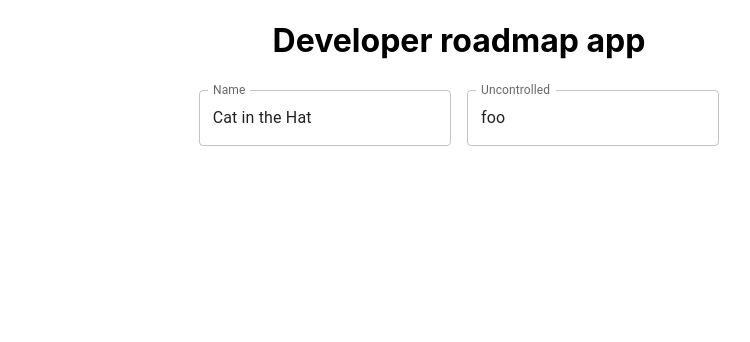
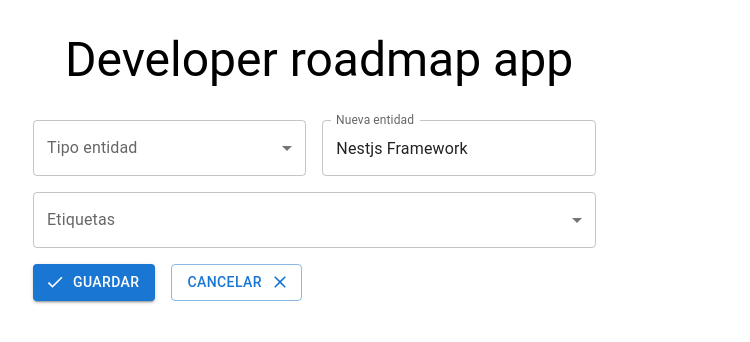
Before and after one commit to bnjmnsepulveda/developer-factory-frontend, a React (Create React App) app: page / in a window 1280 px wide. Shown: the top 342 px of the page, without its empty margins (181-931 px from the left). Built offline with nearby package versions, Linux system fonts and the light colour scheme.

Commit message:
New entity node from ui created

```diff
--- a/src/App.tsx
+++ b/src/App.tsx
@@ -1,13 +1,17 @@
 import React from 'react';
 import logo from './logo.svg';
 import './App.css';
-import EntityForm from './infraestructure/presentation/maintainer/EntityForm';
+import EntityForm from './infraestructure/presentation/pages/maintainer/components/EntityForm';
+import { Container } from '@mui/material';
+import { Title } from './infraestructure/presentation/shared/components/Title';
 
 function App() {
   return (
-    <div className="App">
-      <h1>Developer roadmap app</h1>
+    <div>
+      <Container maxWidth="md">
+      <Title title="Developer roadmap app" ></Title>
       <EntityForm />
+      </Container>
     </div>
   );
 }
--- a/src/infraestructure/presentation/maintainer/EntityForm.tsx
+++ /dev/null
@@ -1,33 +0,0 @@
-import React from 'react';
-import Box from '@mui/material/Box';
-import TextField from '@mui/material/TextField';
-
-export default function StateTextFields() {
-  const [name, setName] = React.useState('Cat in the Hat');
-  const handleChange = (event: React.ChangeEvent<HTMLInputElement>) => {
-    setName(event.target.value);
-  };
-
-  return (
-    <Box
-      component="form"
-      sx={{
-        '& > :not(style)': { m: 1, width: '25ch' },
-      }}
-      noValidate
-      autoComplete="off"
-    >
-      <TextField
-        id="outlined-name"
-        label="Name"
-        value={name}
-        onChange={handleChange}
-      />
-      <TextField
-        id="outlined-uncontrolled"
-        label="Uncontrolled"
-        defaultValue="foo"
-      />
-    </Box>
-  );
-}
--- /dev/null
+++ b/src/infraestructure/presentation/pages/maintainer/components/AcceptCancelButtons.tsx
@@ -0,0 +1,18 @@
+import * as React from 'react';
+import Button from '@mui/material/Button';
+import DoneIcon from '@mui/icons-material/Done';
+import Stack from '@mui/material/Stack';
+import CloseIcon from '@mui/icons-material/Close';
+
+export default function AcceptCancelButtons() {
+  return (
+    <Stack direction="row" spacing={2}>
+      <Button variant="contained" startIcon={<DoneIcon />}>
+        Guardar
+      </Button>
+      <Button variant="outlined" endIcon={<CloseIcon />}>
+        Cancelar
+      </Button>
+    </Stack>
+  );
+}
--- /dev/null
+++ b/src/infraestructure/presentation/pages/maintainer/components/EntityForm.tsx
@@ -0,0 +1,35 @@
+import React from 'react';
+import Box from '@mui/material/Box';
+import TextField from '@mui/material/TextField';
+import SelectNodeInput from './SelectNodeInput';
+import NewEntityInput from './NewEntityInput';
+import SelectLabelInput from './SelectLabelInput';
+import AcceptCancelButtons from './AcceptCancelButtons';
+import { Container, Grid } from '@mui/material';
+
+export default function StateTextFields() {
+  const [name, setName] = React.useState('Cat in the Hat');
+  const handleChange = (event: React.ChangeEvent<HTMLInputElement>) => {
+    setName(event.target.value);
+  };
+
+  return (
+    <Box sx={{ flexGrow: 1 }}>
+      <Grid container spacing={2}>
+        <Grid item xs={4}>
+          <SelectNodeInput />
+        </Grid>
+        <Grid item xs={4}>
+          <NewEntityInput/>
+        </Grid>
+        <Grid item xs={8}>
+          <SelectLabelInput/>
+        </Grid>
+        <Grid item xs={8}>
+          <AcceptCancelButtons/>
+        </Grid>
+      </Grid>
+    </Box>
+  )
+
+}
--- /dev/null
+++ b/src/infraestructure/presentation/pages/maintainer/components/NewEntityInput.tsx
@@ -0,0 +1,22 @@
+import React from 'react';
+import TextField from '@mui/material/TextField';
+import { FormControl } from '@mui/material';
+
+export default function NewEntityInput() {
+  const [name, setName] = React.useState('Nestjs Framework');
+  const handleChange = (event: React.ChangeEvent<HTMLInputElement>) => {
+    setName(event.target.value);
+  };
+
+  return (
+    <FormControl fullWidth>
+        <TextField
+          id="outlined-name"
+          label="Nueva entidad"
+          value={name}
+          placeholder="Ingrese el nombre de la entidad"
+          onChange={handleChange}
+        />
+      </FormControl>
+  );
+}
--- /dev/null
+++ b/src/infraestructure/presentation/pages/maintainer/components/SelectLabelInput.tsx
@@ -0,0 +1,95 @@
+import * as React from 'react';
+import { Theme, useTheme } from '@mui/material/styles';
+import Box from '@mui/material/Box';
+import OutlinedInput from '@mui/material/OutlinedInput';
+import InputLabel from '@mui/material/InputLabel';
+import MenuItem from '@mui/material/MenuItem';
+import FormControl from '@mui/material/FormControl';
+import Select, { SelectChangeEvent } from '@mui/material/Select';
+import Chip from '@mui/material/Chip';
+
+const ITEM_HEIGHT = 48;
+const ITEM_PADDING_TOP = 8;
+const MenuProps = {
+  PaperProps: {
+    style: {
+      maxHeight: ITEM_HEIGHT * 4.5 + ITEM_PADDING_TOP,
+      width: 250,
+    },
+  },
+};
+
+const names = [
+    'Roadmap',
+    'Language',
+    'Backend',
+    'Frontend',
+    'Learnning',
+    'Resource',
+    'Video',
+    'Text',
+    'Webpage',
+    'Devops',
+    'Cyberesecurity',
+    'Framework',
+    'Library'
+
+];
+
+function getStyles(name: string, personName: readonly string[], theme: Theme) {
+  return {
+    fontWeight:
+      personName.indexOf(name) === -1
+        ? theme.typography.fontWeightRegular
+        : theme.typography.fontWeightMedium,
+  };
+}
+
+export default function SelectLabelInput() {
+  const theme = useTheme();
+  const [personName, setPersonName] = React.useState<string[]>([]);
+
+  const handleChange = (event: SelectChangeEvent<typeof personName>) => {
+    const {
+      target: { value },
+    } = event;
+    setPersonName(
+      // On autofill we get a stringified value.
+      typeof value === 'string' ? value.split(',') : value,
+    );
+  };
+
+  return (
+    <div>
+      <FormControl fullWidth>
+        <InputLabel id="demo-multiple-chip-label">Etiquetas</InputLabel>
+        <Select
+          labelId="demo-multiple-chip-label"
+          id="demo-multiple-chip"
+          multiple
+          value={personName}
+          onChange={handleChange}
+          input={<OutlinedInput id="select-multiple-chip" label="Chip" />}
+          renderValue={(selected) => (
+            <Box sx={{ display: 'flex', flexWrap: 'wrap', gap: 0.5 }}>
+              {selected.map((value) => (
+                <Chip key={value} label={value} />
+              ))}
+            </Box>
+          )}
+          MenuProps={MenuProps}
+        >
+          {names.map((name) => (
+            <MenuItem
+              key={name}
+              value={name}
+              style={getStyles(name, personName, theme)}
+            >
+              {name}
+            </MenuItem>
+          ))}
+        </Select>
+      </FormControl>
+    </div>
+  );
+}
--- /dev/null
+++ b/src/infraestructure/presentation/pages/maintainer/components/SelectNodeInput.tsx
@@ -0,0 +1,34 @@
+import * as React from 'react';
+import InputLabel from '@mui/material/InputLabel';
+import MenuItem from '@mui/material/MenuItem';
+import FormControl from '@mui/material/FormControl';
+import Select, { SelectChangeEvent } from '@mui/material/Select';
+
+export default function SelectNodeInput() {
+  const [age, setAge] = React.useState('');
+
+  const handleChange = (event: SelectChangeEvent) => {
+    setAge(event.target.value as string);
+  };
+
+  return (
+      <FormControl fullWidth>
+        <InputLabel id="demo-simple-select-label">Tipo entidad</InputLabel>
+        <Select
+          labelId="demo-simple-select-label"
+          id="demo-simple-select"
+          value={age}
+          label="Entidad"
+          onChange={handleChange}
+        >
+          <MenuItem value={10}>Roadmap</MenuItem>
+          <MenuItem value={20}>Language</MenuItem>
+          <MenuItem value={30}>Framework</MenuItem>
+          <MenuItem value={4}>Knowledge</MenuItem>
+          <MenuItem value={5}>Library</MenuItem>
+          <MenuItem value={6}>Youtube Resource</MenuItem>
+          <MenuItem value={7}>Course</MenuItem>
+        </Select>
+      </FormControl>
+  );
+}
--- /dev/null
+++ b/src/infraestructure/presentation/shared/components/Title.tsx
@@ -0,0 +1,11 @@
+import React from 'react';
+import { Typography } from "@mui/material";
+
+export function Title(props: any) {
+    const { title } = props;
+    return  (
+        <Typography m={4} variant="h3" component="h2">
+            {title}
+        </Typography>
+    )
+}
--- a/tsconfig.json
+++ b/tsconfig.json
@@ -22,5 +22,5 @@
   },
   "include": [
     "src"
-  ]
+, "setupTests.ts"  ]
 }
```
Also changed, not shown: setupTests.ts (renamed from src/setupTests.ts).
